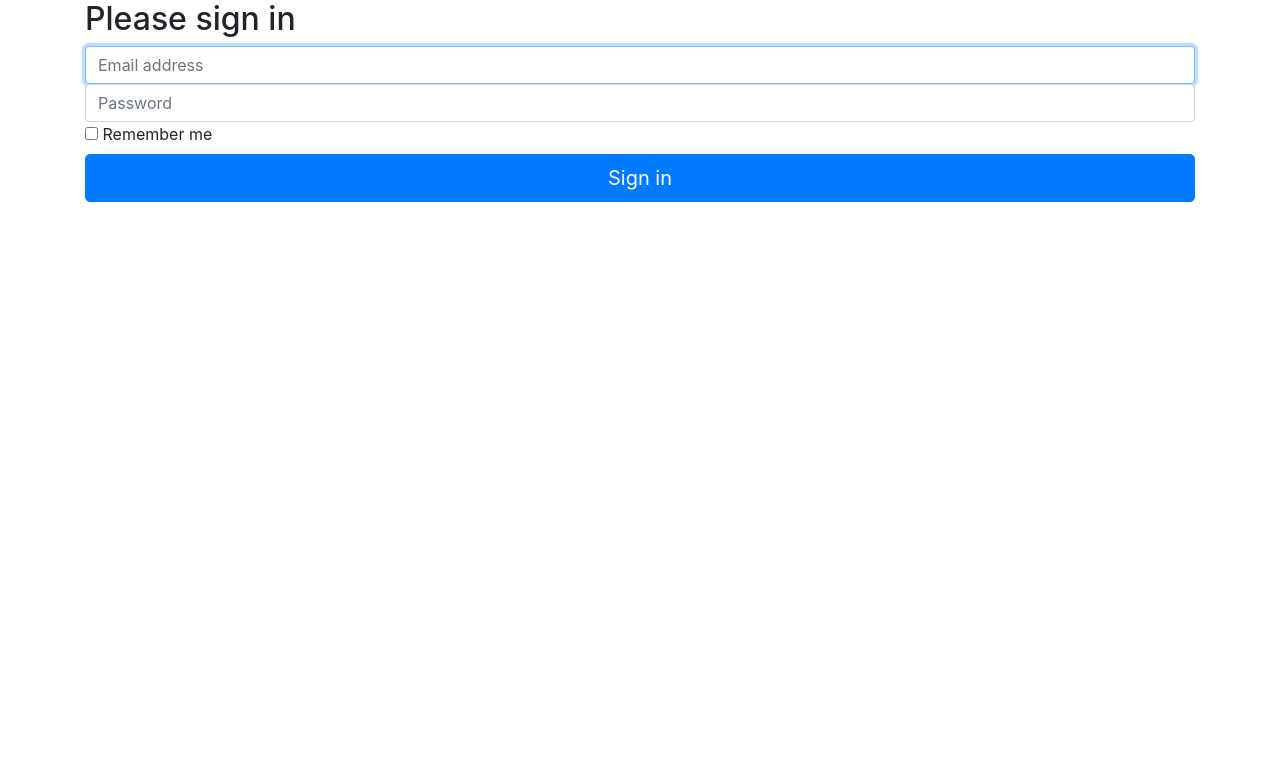
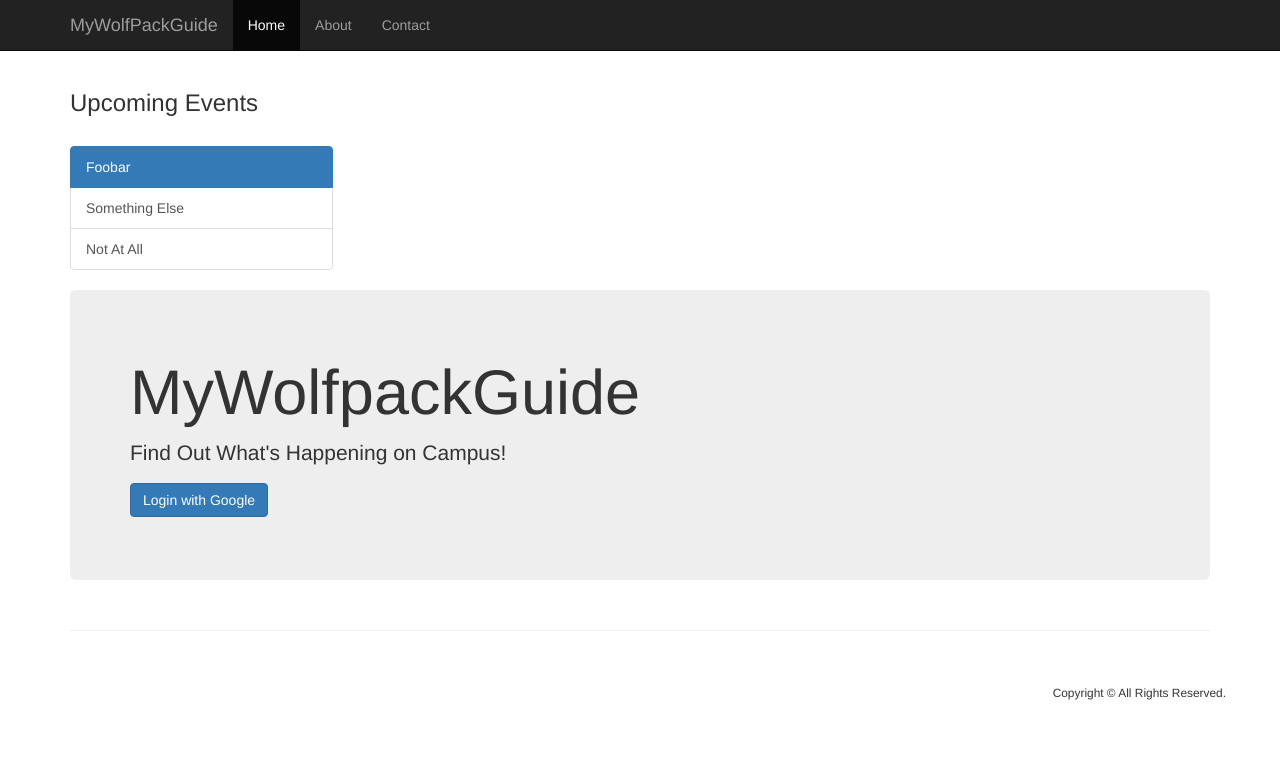
Before and after one commit to kparaju/MyWolfPackGuide, a Django app: template MWG_Site/templates/login.html in a window 1280 px wide. Shown: the top 780 px of the page. Run offline with Django 3.2, Linux system fonts and the light colour scheme; the template is opened without the code that fills it, so the values that code supplies are empty; some libraries are stand-ins or nearby versions.

Commit message:
Google OAuth2 Fix, some templating, etc. :)

```diff
--- a/MWG_Site/models.py
+++ b/MWG_Site/models.py
@@ -1,8 +1,8 @@
 from django.contrib.auth.models import User
 from django.db import models
 
-class UserProfile(models.Model):
-    user = models.ForeignKey(User)
+# class UserProfile(models.Model):
+#     user = models.ForeignKey(User)
 
 # def MWGUser(UserProfile):
 
--- a/MWG_Site/static/css/offcanvas.css
+++ b/MWG_Site/static/css/offcanvas.css
@@ -59,10 +59,8 @@ footer {
 
 }
 
-
-
   .name-and-background {
-    background: url('../bada.jpg');
+    /*background: url('../bada.jpg');*/
     background-size: cover;
   }
 
--- a/MWG_Site/templates/base.html
+++ b/MWG_Site/templates/base.html
@@ -2,10 +2,9 @@
 
 <!DOCTYPE html>
 <html lang="en">
-
 <head>
 
-    <title>{% block title %}MyWolfpackGuide{% endblock %}</title>
+    <title>{% block title %}MyWolfpackGuide{% endblock title %}</title>
 
     <meta charset="utf-8">
     <meta http-equiv="X-UA-Compatible" content="IE=edge">
@@ -19,6 +18,8 @@
     <!-- Loading everything off BootstrapCDN -->
     <link href="//netdna.bootstrapcdn.com/bootstrap/3.0.3/css/bootstrap.min.css" rel="stylesheet">
     <link href="//netdna.bootstrapcdn.com/font-awesome/4.0.3/css/font-awesome.css" rel="stylesheet">
+    <!-- Custom styles for this template -->
+    <link href="{% static 'css/offcanvas.css' %}" rel="stylesheet">
 
     {% block head_css %}{% endblock head_css %}
 
@@ -35,7 +36,62 @@
     <![endif]-->
 
 </head>
+
 <body>
-<a href="{% url 'socialauth_begin' 'google-oauth2' %}">Login with Google</a>
-{% block content %}{% endblock %}
+  <!-- Navigation Bar -->
+  {% block navbar %}
+    <div class="navbar navbar-fixed-top navbar-inverse" role="navigation">
+      <div class="container">
+        <div class="navbar-header">
+          <button type="button" class="navbar-toggle" data-toggle="collapse" data-target=".navbar-collapse">
+            <span class="sr-only">Toggle navigation</span>
+            <span class="icon-bar"></span>
+            <span class="icon-bar"></span>
+            <span class="icon-bar"></span>
+          </button>
+          <a class="navbar-brand" href="#">MyWolfPackGuide</a>
+        </div>
+        <div class="collapse navbar-collapse">
+          <ul class="nav navbar-nav">
+            <li class="active"><a href="#">Home</a></li>
+            <li><a href="#about">About</a></li>
+            <li><a href="#contact">Contact</a></li>
+          </ul>
+        </div><!-- /.nav-collapse -->
+      </div><!-- /.container -->
+    </div><!-- /.navbar -->
+  {% endblock navbar %}
+
+  <!-- Content Pane -->
+  <div class="container">
+   <div class="row row-offcanvas row-offcanvas-right"> <!-- div left open for template inheritance-->
+
+        <div class="col-xs-3 col-sm-3 sidebar-offcanvas" id="sidebar" role="navigation">
+          <h3>Upcoming Events</h3>
+          <br />
+          <div class="list-group">
+            <a href="#" class="list-group-item active">Foobar</a>
+            <a href="#" class="list-group-item">Something Else</a>
+            <a href="#" class="list-group-item">Not At All</a>
+          </div>
+        </div><!--/span-->
+
+  {% block content %}{% endblock content %}
+  </div>
+
+  <hr>
+
+  <!-- Footer -->
+  <footer>
+  {% block footer %}
+    <div class="navbar">
+        <div class="container">
+            <p align="right"><small>Copyright &copy; All Rights Reserved.</small></p>
+         </div>
+    </div>
+  {% endblock footer %}
+  </footer>
+
+  {% block body_js %}{% endblock body_js %}
+
 </body>
--- a/MWG_Site/templates/login.html
+++ b/MWG_Site/templates/login.html
@@ -1,51 +1,24 @@
 
-<!DOCTYPE html>
-<html lang="en">
-  <head>
-    <meta charset="utf-8">
-    <meta http-equiv="X-UA-Compatible" content="IE=edge">
-    <meta name="viewport" content="width=device-width, initial-scale=1">
-    <meta name="description" content="">
-    <meta name="author" content="">
-    <link rel="shortcut icon" href="../../assets/ico/favicon.ico">
+{% extends 'base.html' %}
 
-    <title>Signin to MyWolfPackGuide</title>
+{% block content %}
 
-    <!-- Bootstrap core CSS -->
-    <link href="../../dist/css/bootstrap.min.css" rel="stylesheet">
+<div class="container">
+  <div class="row clearfix">
+    <div class="col-md-12 column">
+      <div class="jumbotron">
+        <h1>
+          MyWolfpackGuide
+        </h1>
+        <p>
+          Find Out What's Happening on Campus!
+        </p>
+        <p>
+          <a class="btn btn-primary btn-large" href="{% url 'socialauth_begin' 'google-oauth2' %}">Login with Google</a>
+        </p>
+      </div>
+    </div>
+  </div>
+</div>
 
-    <!-- Custom styles for this template -->
-    <link href="signin.css" rel="stylesheet">
-
-    <!-- Just for debugging purposes. Don't actually copy this line! -->
-    <!--[if lt IE 9]><script src="../../assets/js/ie8-responsive-file-warning.js"></script><![endif]-->
-
-    <!-- HTML5 shim and Respond.js IE8 support of HTML5 elements and media queries -->
-    <!--[if lt IE 9]>
-      <script src="https://oss.maxcdn.com/libs/html5shiv/3.7.0/html5shiv.js"></script>
-      <script src="https://oss.maxcdn.com/libs/respond.js/1.4.2/respond.min.js"></script>
-    <![endif]-->
-  </head>
-
-  <body>
-
-    <div class="container">
-
-      <form class="form-signin" role="form">
-        <h2 class="form-signin-heading">Please sign in</h2>
-        <input type="email" class="form-control" placeholder="Email address" required autofocus>
-        <input type="password" class="form-control" placeholder="Password" required>
-        <label class="checkbox">
-          <input type="checkbox" value="remember-me"> Remember me
-        </label>
-        <button class="btn btn-lg btn-primary btn-block" type="submit">Sign in</button>
-      </form>
-
-    </div> <!-- /container -->
-
-
-    <!-- Bootstrap core JavaScript
-    ================================================== -->
-    <!-- Placed at the end of the document so the pages load faster -->
-  </body>
-</html>
+{% endblock %}
--- a/MWG_Site/urls.py
+++ b/MWG_Site/urls.py
@@ -2,5 +2,9 @@ from django.conf.urls import patterns, url
 from MWG_Site import views
 
 urlpatterns = patterns('',
-    url(r'^', views.Home.as_view(), name='home'),
+    url(r'^home/$', views.home, name='home'),
+    url(r'^login/$', views.Login.as_view(), name='login'),
+    url(r'^login-error/$', views.LoginError.as_view(), name='login-error'),
+    url(r'^dashboard/$', views.Dashboard.as_view(), name='dashboard'),
+    url(r'^event/$', views.EventDetails.as_view(), name='event-details'),
 )
--- a/MyWolfpackGuide/urls.py
+++ b/MyWolfpackGuide/urls.py
@@ -3,12 +3,11 @@ from django.contrib import admin
 
 admin.autodiscover()
 
-urlpatterns = patterns(
-    '',
+urlpatterns = patterns('',
     # Django Admin Pages
     url(r'^admin/', include(admin.site.urls)),
     # MWG_Site App URLs
     url(r'^', include('MWG_Site.urls')),
     # Google Auth Login/Logout
-    url(r'', include('social_auth.urls')),
+    url(r'^', include('social_auth.urls')),
 )
```
Also changed, not shown: MWG_Site/templates/dashboard.html (added, +8 -0 lines), MWG_Site/templates/event.html (+11 -65 lines), MWG_Site/views.py (+29 -2 lines), MWG_Site/migrations/0001_initial.py (deleted), MWG_Site/migrations/__init__.py (deleted), 5 other files.
